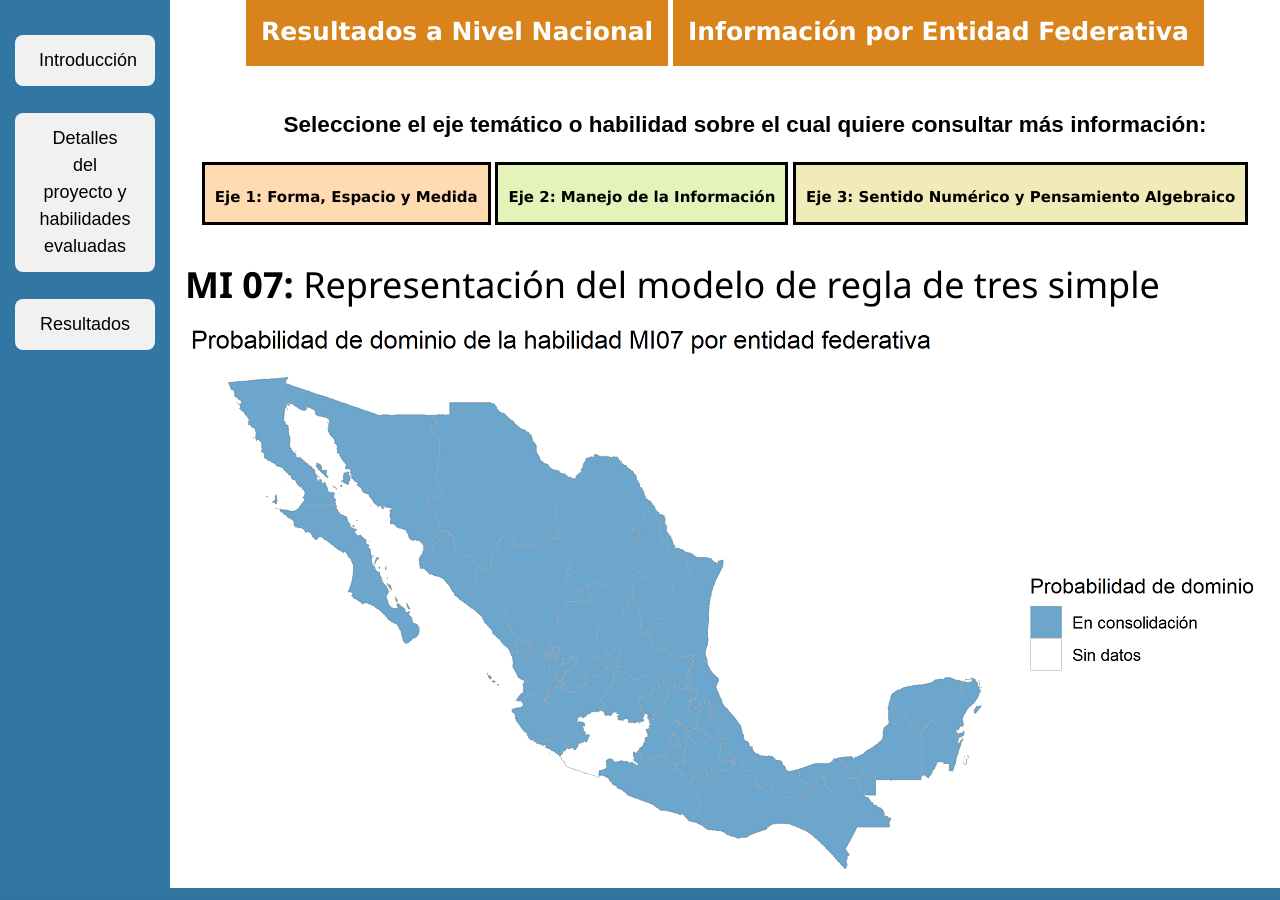
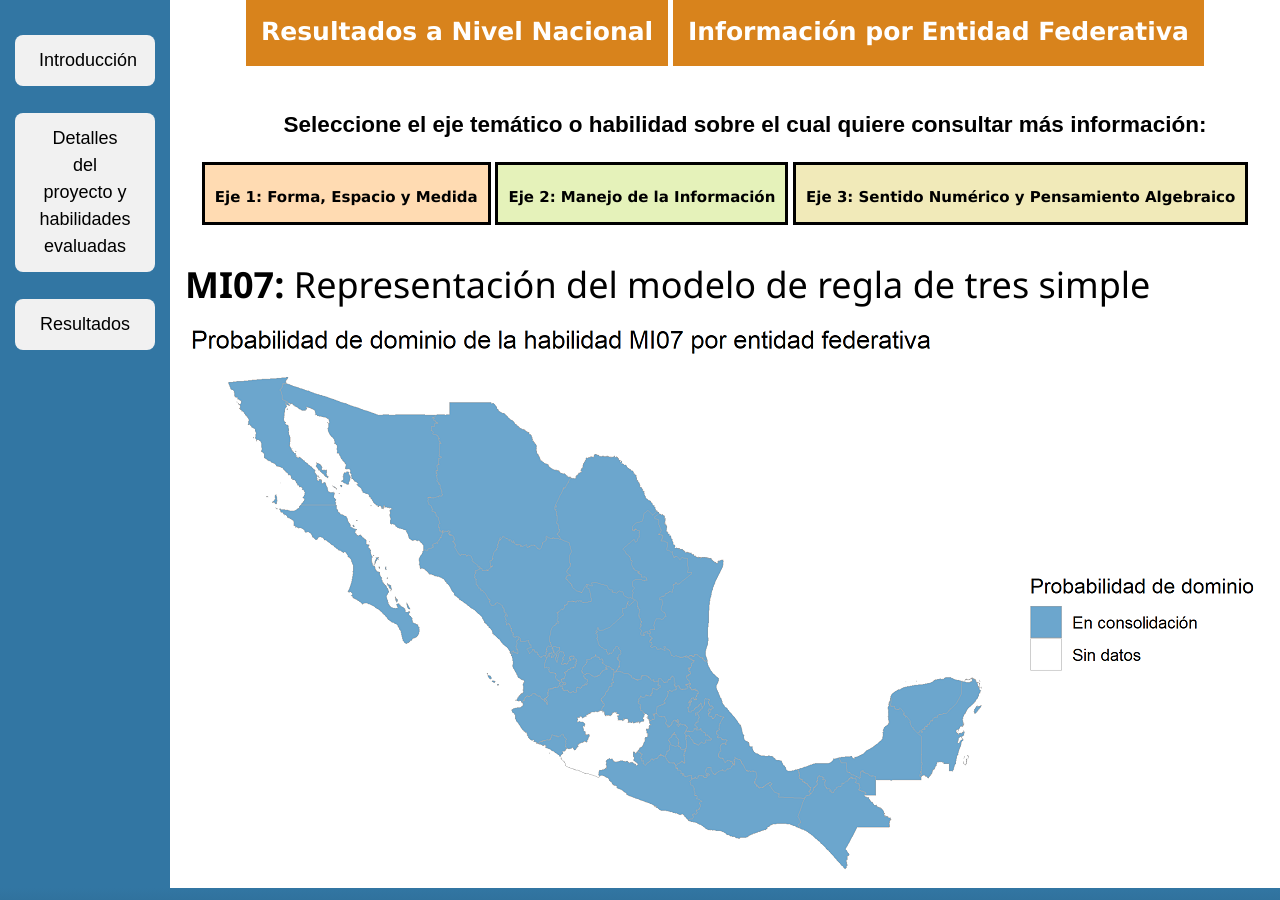
Before and after one commit to rimedie/rimedie.github.io, a Jekyll site: the page built from ProyVisuales/1_Infografia_Feb2019/Heatmaps/MI07.html, in a window 1280 px wide and 900 px high, scrolled down 600 px. Built offline with Jekyll 4.4.1, drawn with Linux system fonts in a browser that asks for light colours.

Commit message:
Update MI07.html

```diff
--- a/ProyVisuales/1_Infografia_Feb2019/Heatmaps/MI07.html
+++ b/ProyVisuales/1_Infografia_Feb2019/Heatmaps/MI07.html
@@ -4,7 +4,7 @@ title: MI07
 ---
 <div class="blurb">
 
-	<h1><b>MI 07:</b> Representación del modelo de regla de tres simple</h1>
+	<h1><b>MI07:</b> Representación del modelo de regla de tres simple</h1>
 	<center>
 	<img class="displayed" src="MI07.png" />
 	</center>
```
